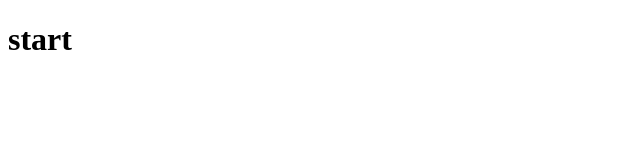
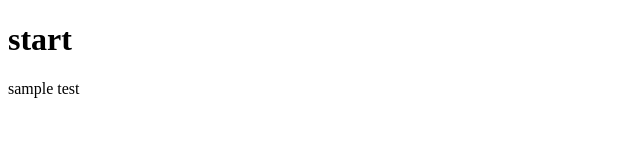
Before and after one commit to leseraphina/05_09_sample, a plain HTML site: page index.html in a window 1280 px wide. Shown: the full height of the page, 0-640 px from the left. Drawn offline with Linux system fonts and the light colour scheme.

Commit message:
sample02

```diff
--- a/index.html
+++ b/index.html
@@ -8,5 +8,6 @@
 </head>
 <body>
   <h1>start</h1>
+  <p>sample test</p>
 </body>
 </html>
```
